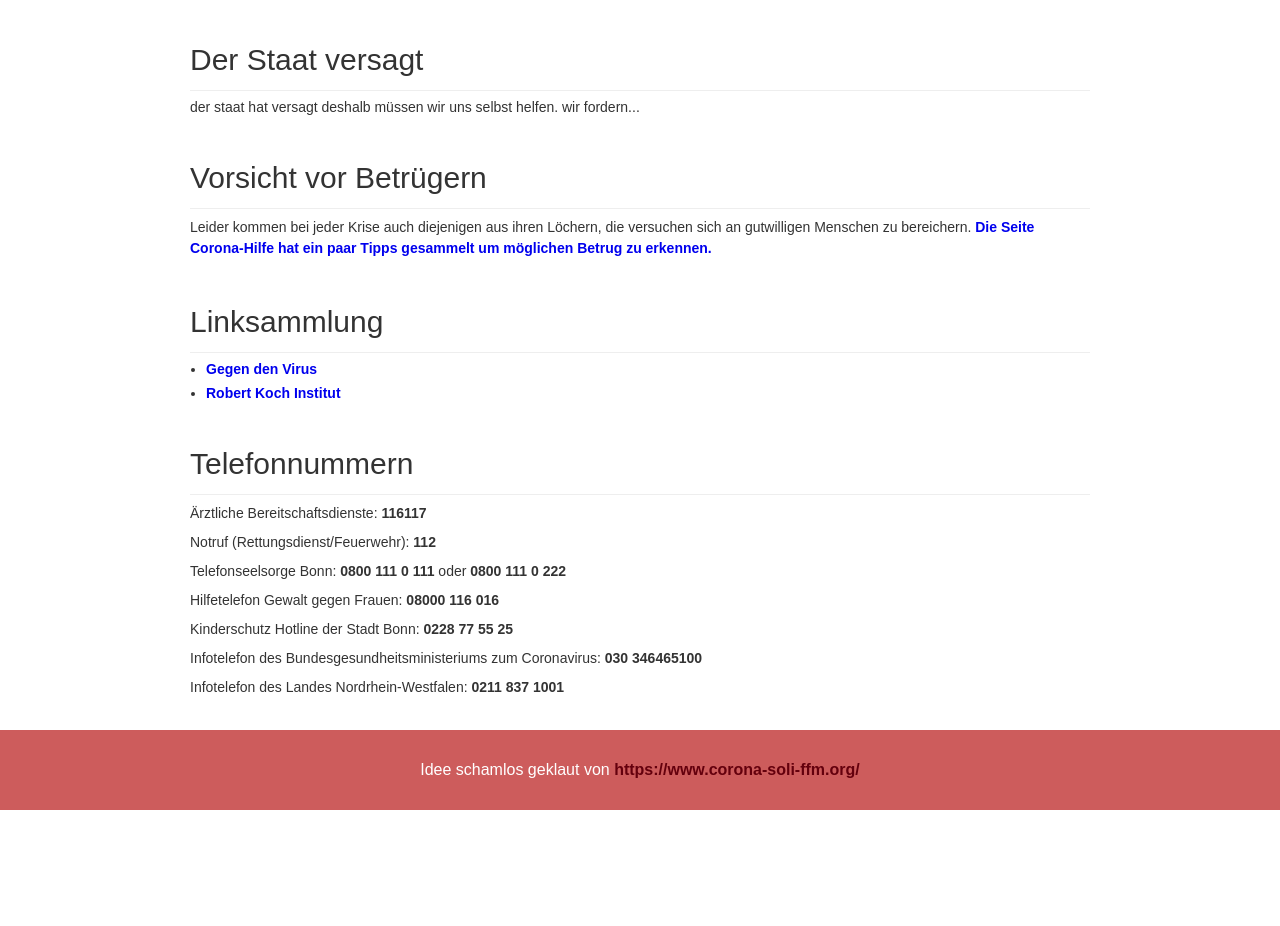
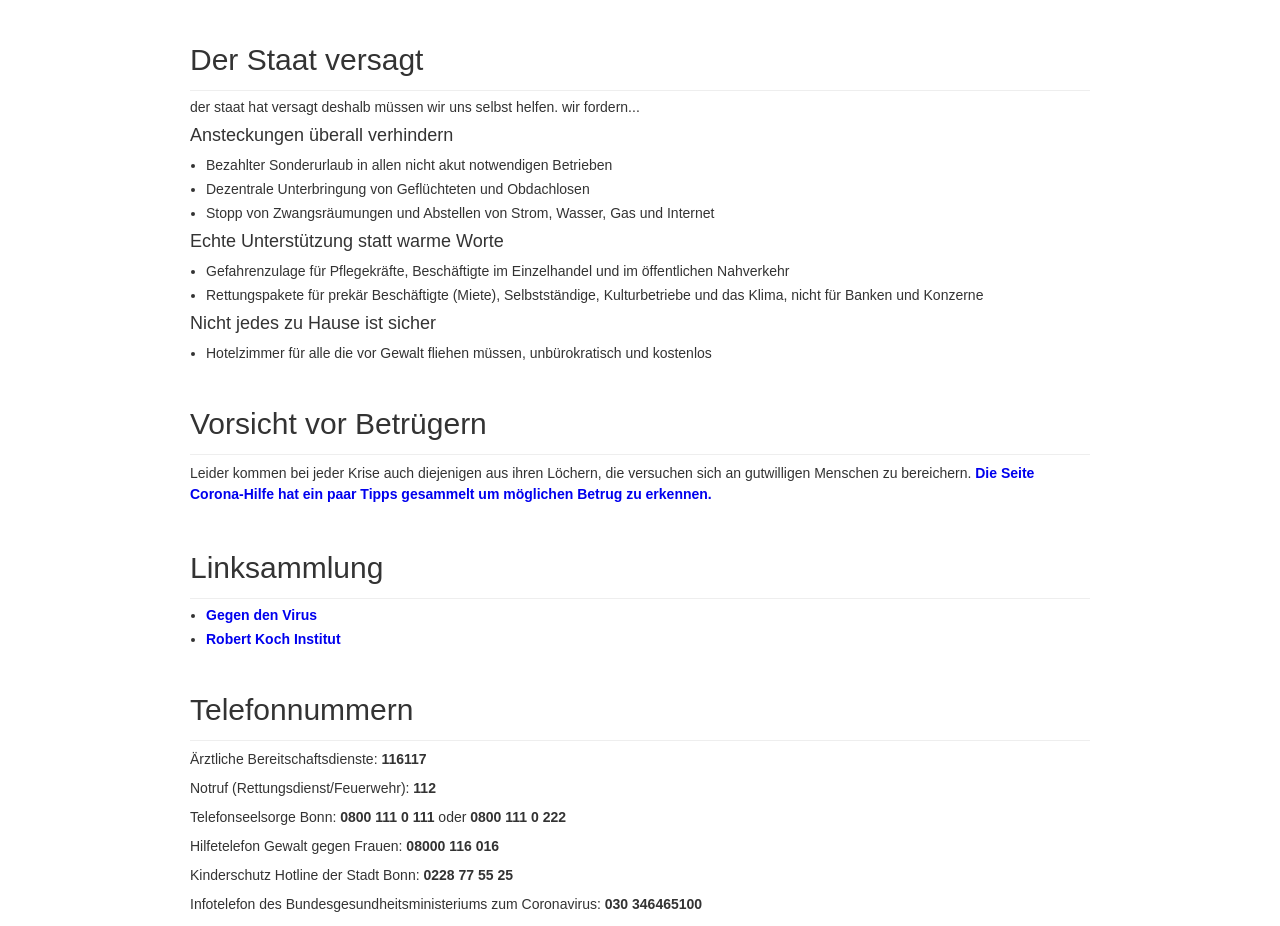
Before and after one commit to corona-soli-bonn/corona-soli-bonn.github.io, a plain HTML site: page index.html in a window 1280 px wide. Shown: the part 1165-2091 px from the top of the page. Before the commit the page ends 1975 px from the top, so only its background shows below. Drawn offline with Linux system fonts and the light colour scheme.

Commit message:
Add files via upload

```diff
--- a/index.html
+++ b/index.html
@@ -6,6 +6,9 @@
     <meta name="viewport" content="width=device-width, initial-scale=1.0">
     <meta http-equiv="X-UA-Compatible" content="ie=edge">
     <title>Corona Soli Bonn</title>
+
+    <meta name="description"
+        content="Solidaritäts Netzwerk um von der Corona-Gesundheitskrise betreffenen Menschen zu helfen.">
 
     <link rel="shortcut icon" href="icon.png" type="image/png">
     <link rel="stylesheet" href="main.css">
@@ -107,6 +110,24 @@
         <section id="forderungen">
             <h2>Der Staat versagt</h2>
             der staat hat versagt deshalb müssen wir uns selbst helfen. wir fordern...
+
+            <h3>Ansteckungen überall verhindern</h3>
+            <ul>
+                <li>Bezahlter Sonderurlaub in allen nicht akut notwendigen Betrieben</li>
+                <li>Dezentrale Unterbringung von Geflüchteten und Obdachlosen</li>
+                <li>Stopp von Zwangsräumungen und Abstellen von Strom, Wasser, Gas und Internet</li>
+            </ul>
+
+            <h3>Echte Unterstützung statt warme Worte</h3>
+            <ul>
+                <li>Gefahrenzulage für Pflegekräfte, Beschäftigte im Einzelhandel und im öffentlichen Nahverkehr</li>
+                <li>Rettungspakete für prekär Beschäftigte (Miete), Selbstständige, Kulturbetriebe und das Klima, nicht für Banken und Konzerne</li>
+            </ul>
+
+            <h3>Nicht jedes zu Hause ist sicher</h3>
+            <ul>
+                <li>Hotelzimmer für alle die vor Gewalt fliehen müssen, unbürokratisch und kostenlos</li>
+            </ul>
         </section>
 
         <section id="betrug">
```
